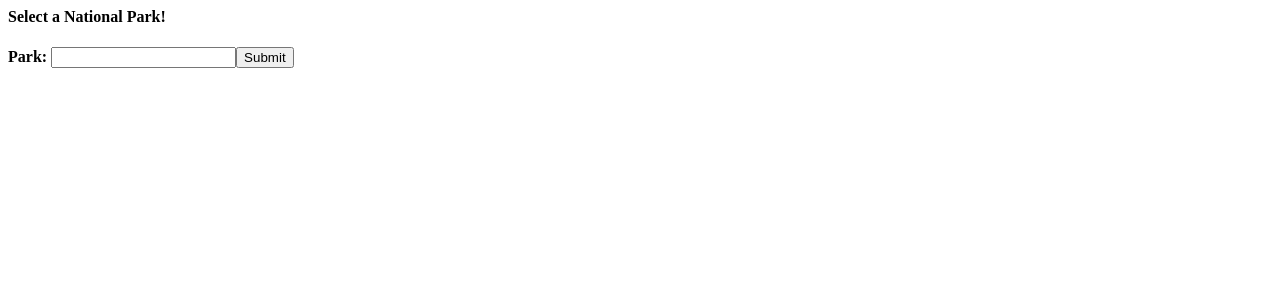
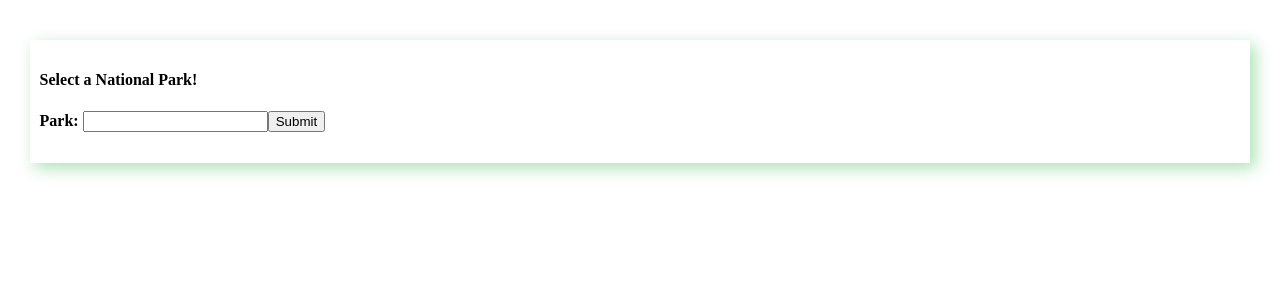
Before and after one commit to SankariAri/Solo, a React app: page / in a window 1280 px wide. Shown: the top 300 px of the page. Built offline with nearby package versions, Linux system fonts and the light colour scheme.

Commit message:
configured style to webpack

```diff
--- a/client/index.js
+++ b/client/index.js
@@ -3,7 +3,7 @@ import { render } from 'react-dom';
 import { Provider } from 'react-redux';
 import App from './App.jsx';
 import store from './store';
-
+import styles from './styles.css';
 
 
 render(
--- a/client/styles.css
+++ b/client/styles.css
@@ -0,0 +1,7 @@
+
+.innerbox {
+    padding: 10px;
+    width:95%;
+    margin: 40px auto;
+    box-shadow: 5px 5px 15px rgba(80, 194, 99, 0.481);
+}
--- a/index.html
+++ b/index.html
@@ -1,6 +1,7 @@
 <html>
     <head>
         <title> Sankari's National Parks Project </title>
+
     </head>
 
     <body>
--- a/package.json
+++ b/package.json
@@ -27,7 +27,9 @@
     "@babel/preset-react": "^7.16.7",
     "@redux-devtools/core": "^3.11.0",
     "babel-loader": "^8.2.3",
+    "css-loader": "^6.5.1",
     "html-webpack-plugin": "^5.5.0",
+    "style-loader": "^3.3.1",
     "webpack": "^5.67.0",
     "webpack-cli": "^4.9.2",
     "webpack-dev-server": "^4.7.3"
```
Also changed, not shown: 2 other files (tests, documents, lock files or other folders).
